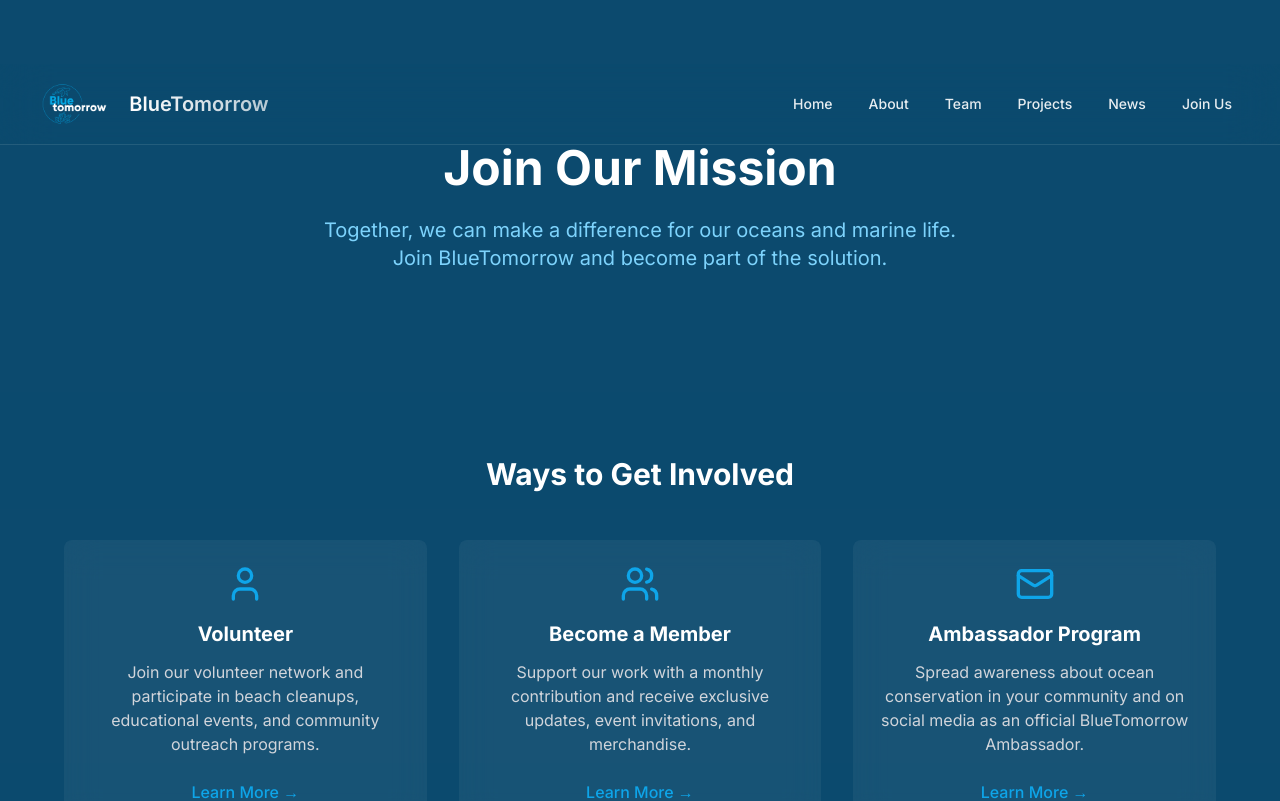
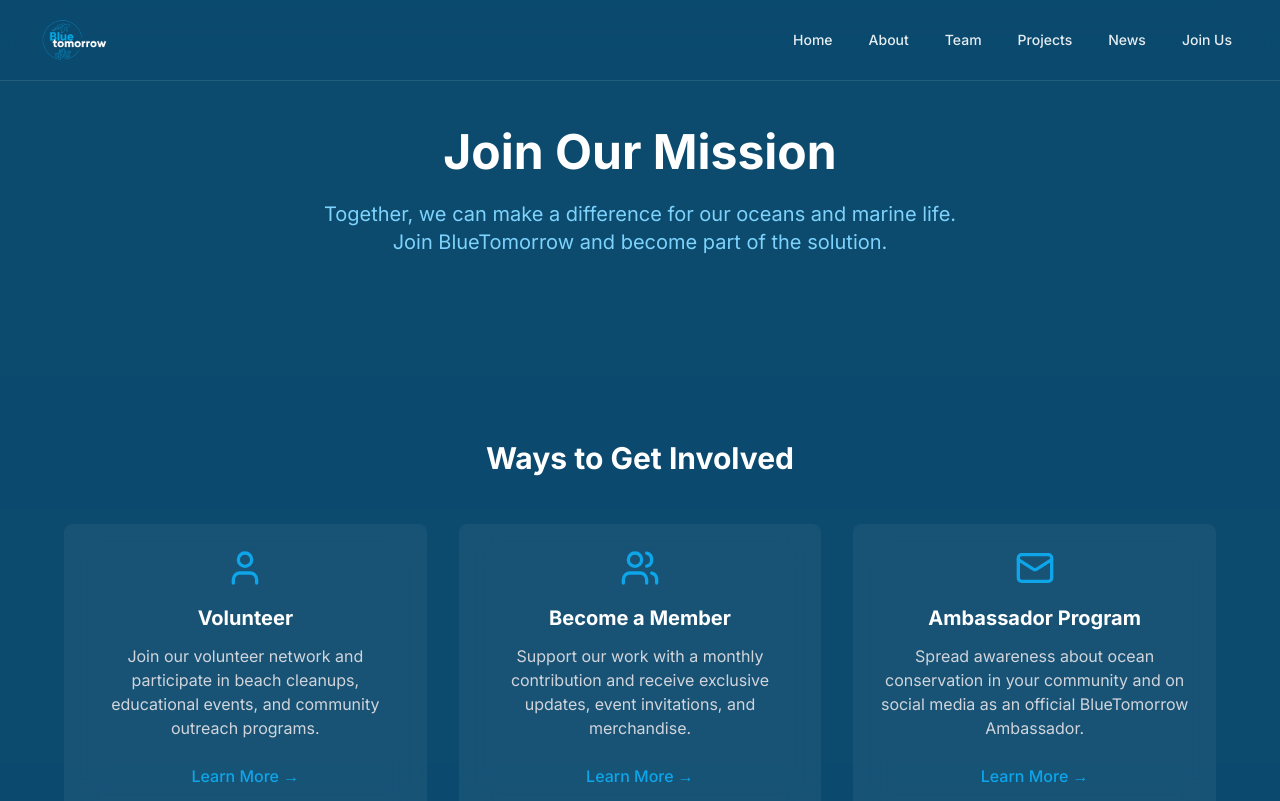
Before and after one commit to henriChevreux/blue-ocean-horizon, a React (Vite) app: page /join in a window 1280 px wide. Shown: the top 801 px of the page. Built offline with nearby package versions, Linux system fonts and the light colour scheme.

Commit message:
Refactor top banner
- Remove redundant text from the top banner.
- Fix banner bug on the Join Us page.

```diff
--- a/src/components/NavBar.tsx
+++ b/src/components/NavBar.tsx
@@ -1,3 +1,4 @@
+
 import { useState } from 'react';
 import { Menu, X } from 'lucide-react';
 import { Link } from 'react-router-dom';
@@ -13,16 +14,13 @@ const NavBar = () => {
           <div className="flex items-center">
             <Link
               to="/"
-              className="flex items-center space-x-3 group"
+              className="flex items-center group"
             >
               <img
                 src="/lovable-uploads/4118a2d9-6403-4597-9f28-2d516c47ed8f.png"
                 alt="BlueTomorrow Logo"
                 className="h-12 w-auto transition-transform duration-300 group-hover:scale-105"
               />
-              <span className="text-xl font-semibold bg-gradient-to-r from-white to-white/70 bg-clip-text text-transparent">
-                BlueTomorrow
-              </span>
             </Link>
           </div>
 
--- a/src/pages/Join.tsx
+++ b/src/pages/Join.tsx
@@ -4,11 +4,11 @@ import { Mail, Send, User, Users } from 'lucide-react';
 
 const Join = () => {
   return (
-    <div className="min-h-screen bg-ocean-dark text-white pt-16">
+    <div className="min-h-screen bg-ocean-dark text-white">
       <NavBar />
 
       {/* Hero Section */}
-      <section className="relative py-20 px-4">
+      <section className="relative pt-32 pb-20 px-4">
         <div className="max-w-4xl mx-auto text-center">
           <h1 className="text-4xl md:text-5xl font-bold mb-6">Join Our Mission</h1>
           <p className="text-xl text-ocean-light mb-10 max-w-2xl mx-auto">
```
